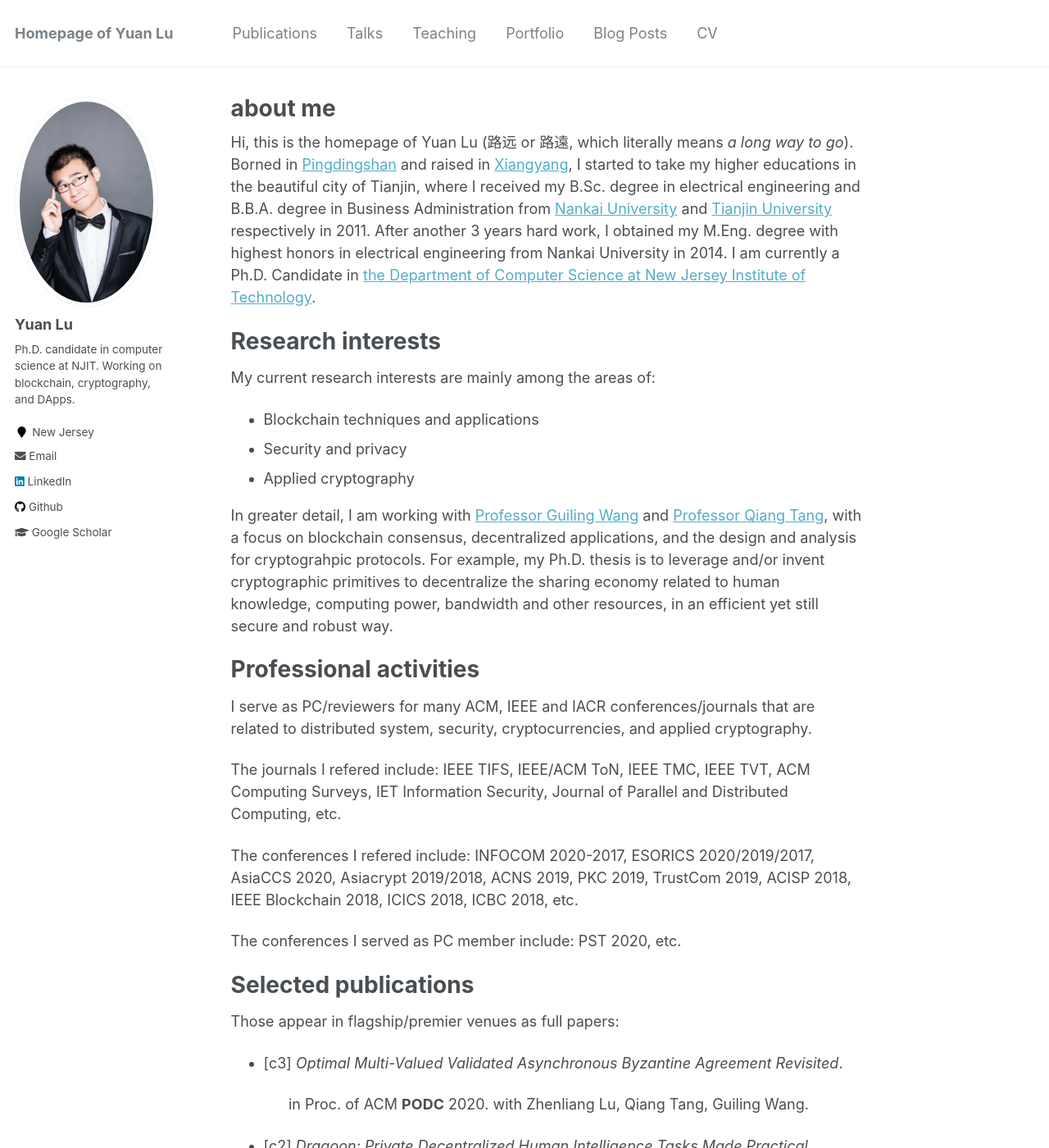
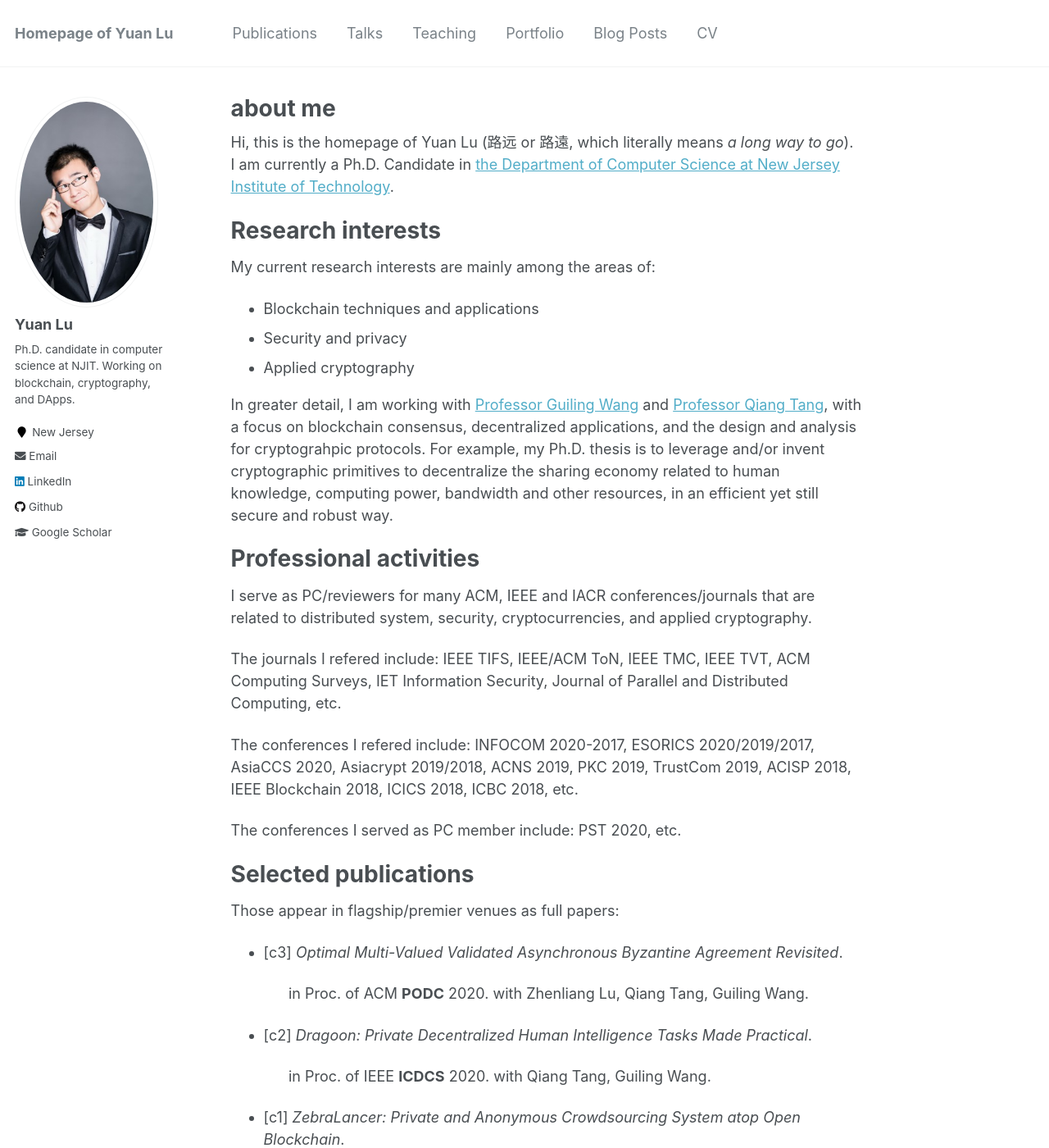
Before and after one commit to yylluu/yylluu.github.io, a Jekyll site: the page built from _pages/about.md, in a window 1280 px wide and 1400 px high. Shown: the whole window at 82% size. Built offline with Jekyll 4.4.1, drawn with Linux system fonts in a browser that asks for light colours; some of the changed text lies outside the part shown.

Commit message:
Update about.md

```diff
--- a/_pages/about.md
+++ b/_pages/about.md
@@ -8,7 +8,7 @@
   - /about.html
 ---
 
-Hi, this is the homepage of Yuan Lu (路远 or 路遠, which literally means *a long way to go*). Borned in [Pingdingshan](https://en.wikipedia.org/wiki/Pingdingshan) and raised in [Xiangyang](https://en.wikipedia.org/wiki/Xiangyang), I started to take my higher educations in the beautiful city of Tianjin, where I received my B.Sc. degree in electrical engineering and B.B.A. degree in Business Administration from [Nankai University](https://en.wikipedia.org/wiki/Nankai_University) and [Tianjin University](https://en.wikipedia.org/wiki/Tianjin_University) respectively in 2011. After another 3 years hard work, I obtained my M.Eng. degree with highest honors in electrical engineering from Nankai University in 2014. I am currently a Ph.D. Candidate in [the Department of Computer Science at New Jersey Institute of Technology](https://cs.njit.edu/).
+Hi, this is the homepage of Yuan Lu (路远 or 路遠, which literally means *a long way to go*). I am currently a Ph.D. Candidate in [the Department of Computer Science at New Jersey Institute of Technology](https://cs.njit.edu/).
 
 
 
```
Also changed, not shown: other parts of _pages/about.md (+3 -1 lines).
